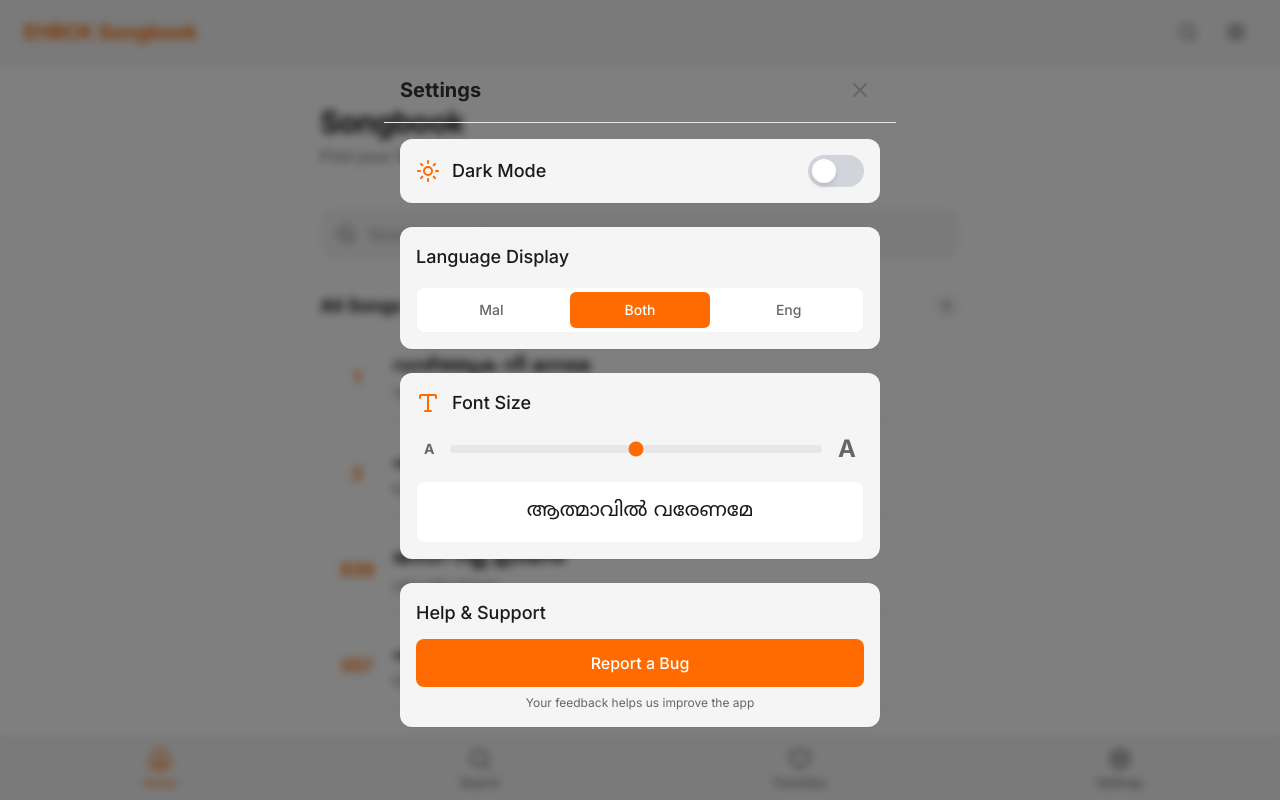
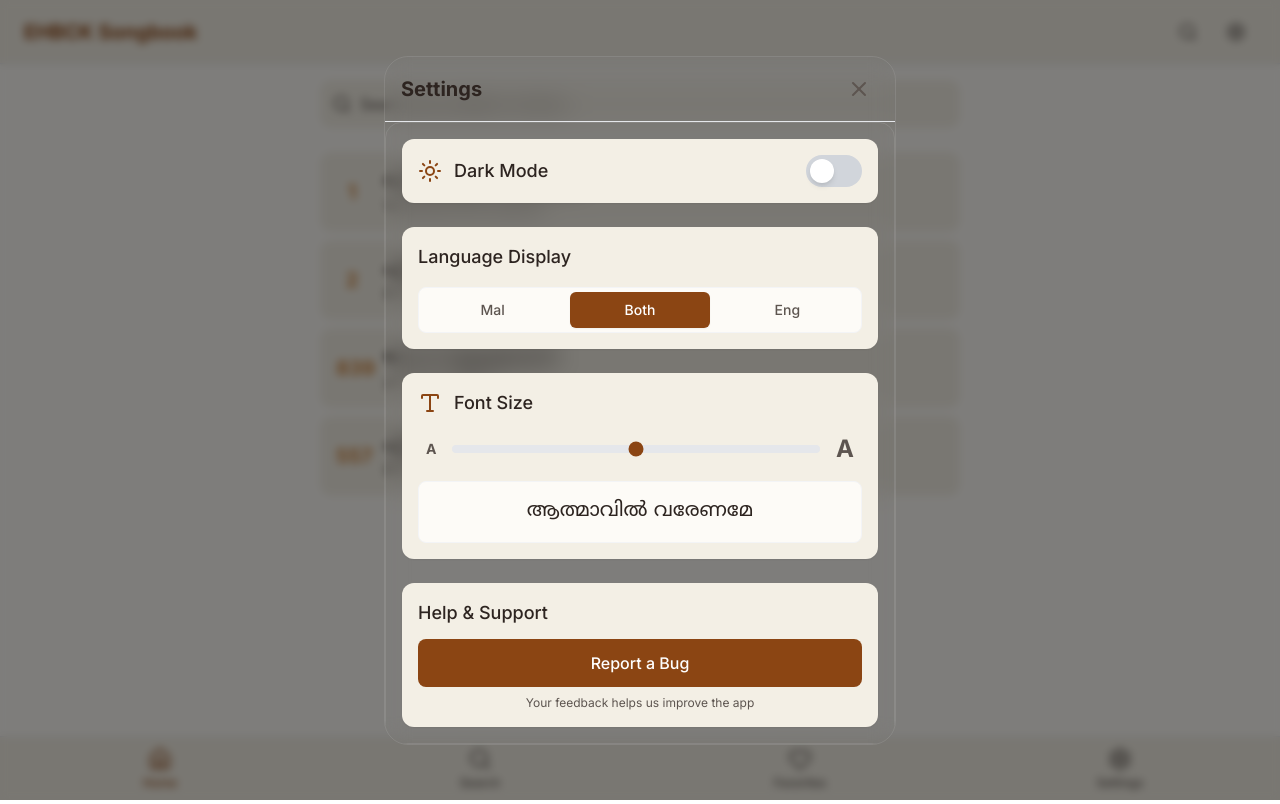
Before and after one commit to brianroyee/PWAsongbook, a React (Vite) app: page / in a window 1280 px wide. Both pictures are taken after a click on the button "Settings". Built offline with nearby package versions, Linux system fonts and the light colour scheme.

Commit message:
feat: implement initial application structure, styling, and song listing with search functionality.

```diff
--- a/src/components/features/SongList.tsx
+++ b/src/components/features/SongList.tsx
@@ -1,46 +1,25 @@
 import { Link } from 'react-router-dom';
 import type { Song } from '../../lib/songs';
-import { motion } from 'framer-motion';
 
 interface SongListProps {
   songs: Song[];
 }
 
-const container = {
-  hidden: { opacity: 0 },
-  show: {
-    opacity: 1,
-    transition: {
-      staggerChildren: 0.05
-    }
-  }
-};
-
-const item = {
-  hidden: { opacity: 0, y: 20 },
-  show: { opacity: 1, y: 0 }
-};
-
 export const SongList = ({ songs }: SongListProps) => {
   return (
-    <motion.div
-      className="space-y-3"
-      variants={container}
-      initial="hidden"
-      animate="show"
-    >
+    <div className="space-y-2">
       {songs.map((song) => (
-        <motion.div key={song.id} variants={item}>
         <Link
+          key={song.id}
           to={`/song/${song.id}`}
-            className="card block p-4 active:scale-[0.98] group"
+          className="block bg-bg-secondary p-4 rounded-xl active:scale-[0.98] transition-transform"
         >
           <div className="flex items-center gap-4">
-              <span className="text-lg font-heading font-bold text-accent-primary w-10 text-center bg-accent-primary/10 rounded-lg py-1.5 transition-colors group-hover:bg-accent-primary group-hover:text-white">
+            <span className="text-xl font-bold text-accent-secondary w-8 text-center">
               {song.number}
             </span>
             <div className="flex-1 min-w-0">
-                <h3 className="font-malayalam font-bold text-lg truncate text-text-primary mb-0.5 group-hover:text-accent-primary transition-colors">
+              <h3 className="font-malayalam font-bold text-lg truncate text-text-primary">
                 {song.title_mal}
               </h3>
               <p className="text-sm text-text-secondary truncate font-english">
@@ -49,8 +28,7 @@ export const SongList = ({ songs }: SongListProps) => {
             </div>
           </div>
         </Link>
-        </motion.div>
       ))}
-    </motion.div>
+    </div>
   );
 };
--- a/src/components/layout/AppShell.tsx
+++ b/src/components/layout/AppShell.tsx
@@ -8,9 +8,9 @@ export const AppShell = () => {
   useTheme();
 
   return (
-    <div className="min-h-screen flex flex-col">
+    <div className="min-h-screen bg-bg-primary text-text-primary flex flex-col">
       <Header />
-      <main className="flex-1 pt-20 pb-24 max-w-2xl mx-auto w-full overflow-y-auto">
+      <main className="flex-1 pt-20 pb-24 px-4 max-w-2xl mx-auto w-full overflow-y-auto">
         <Outlet />
       </main>
       <BottomNav />
--- a/src/index.css
+++ b/src/index.css
@@ -1,91 +1,103 @@
 @import url("https://fonts.googleapis.com/css2?family=Inter:wght@400;500;600;700&family=Manjari:wght@400;700&family=Noto+Sans+Malayalam:wght@400;700&display=swap");
 
 @tailwind base;
-@tailwind components;
+/* Warm color palette */
+:root {
+  --color-text-primary: hsl(0, 0%, 95%);
+  --color-text-secondary: hsl(0, 0%, 70%);
+}
+
+/* Glassmorphism for modals and panels */
+.glass {
+  background: var(--color-bg-glass);
+  backdrop-filter: blur(12px);
+  -webkit-backdrop-filter: blur(12px);
+  border: 1px solid hsla(0, 0%, 100%, 0.1);
+  border-radius: 1rem;
+}
+
+/* Gradient background for app root */
+body {
+  background: linear-gradient(135deg, hsl(210, 30%, 12%), hsl(210, 30%, 18%));
+  color: var(--color-text-primary);
+}
+
+/* Keyframe animations */
+@keyframes fadeInUp {
+  0% { opacity: 0; transform: translateY(20px); }
+  100% { opacity: 1; transform: translateY(0); }
+}
+
+@keyframes pulseScale {
+  0%, 100% { transform: scale(1); }
+  50% { transform: scale(1.05); }
+}
+
+/* Utility classes */
+.animate-fade-in-up {
+  animation: fadeInUp 0.4s ease forwards;
+}
+
+.hover-scale {
+  transition: transform 0.2s ease;
+}
+.hover-scale:hover {
+  transform: scale(1.03);
+}
+
+/* Button micro‑animation */
+.btn-primary {
+  background: var(--color-accent);
+  color: var(--color-text-primary);
+  padding: 0.5rem 1rem;
+  border-radius: 0.5rem;
+  transition: background 0.3s ease, transform 0.2s ease;
+}
+.btn-primary:hover {
+  background: hsl(210, 70%, 50%);
+  transform: scale(1.05);
+}
 @tailwind utilities;
 
 @layer base {
   :root {
-    /* Style Guide Theme: Orange, Black, White */
-    --bg-primary: #FFFFFF; /* Pure White */
-    --bg-secondary: #F5F5F5; /* Light Gray */
-
-    --text-primary: #1A1A1A; /* Near Black */
-    --text-secondary: #666666; /* Mid Gray */
-
-    --accent-primary: #FF6B00; /* Vibrant Orange */
-    --accent-secondary: #FF8533; /* Lighter Orange */
-
-    --status-error: #FF3B30;
-
-    /* Helper for glass/card if needed */
-    --color-primary: #FF6B00;
+    --bg-primary: #fdfbf7;
+    --bg-secondary: #f3efe5;
+    --text-primary: #2d2420;
+    --text-secondary: #5d5550;
+    --accent-primary: #8b4513;
+    --accent-secondary: #cd853f;
+    --status-error: #d32f2f;
   }
 
   .dark {
-    /* Dark Mode Adaptation */
-    --bg-primary: #000000; /* Pure Black */
-    --bg-secondary: #1C1C1E; /* Dark Gray */
-
-    --text-primary: #FFFFFF;
-    --text-secondary: #8E8E93;
-
-    --accent-primary: #FF8533; /* Lighter Orange */
-    --accent-secondary: #FF6B00;
-
-    --status-error: #FF453A;
-
-    --color-primary: #FF8533;
+    --bg-primary: #121212;
+    --bg-secondary: #1e1e1e;
+    --text-primary: #e0e0e0;
+    --text-secondary: #a0a0a0;
+    --accent-primary: #d2b48c;
+    --accent-secondary: #cd853f;
+    --status-error: #ef5350;
   }
 
   body {
     @apply bg-bg-primary text-text-primary font-english transition-colors duration-200;
-    background-image: none;
   }
 }
 
-/* Minimalist Card */
-.card {
-  @apply bg-white dark:bg-bg-secondary rounded-2xl shadow-sm border border-gray-100 dark:border-gray-800 transition-all duration-200;
-}
-.card:hover {
-  @apply shadow-md transform -translate-y-1;
-  border-color: var(--color-primary);
-}
-
-/* Clean Inputs */
-input[type="text"], input[type="search"] {
-  @apply bg-bg-secondary border-transparent focus:bg-white focus:border-accent-primary focus:ring-2 transition-all duration-200;
-  --tw-ring-color: rgba(255, 107, 0, 0.2); /* Manual opacity for ring */
-}
-
-/* Typography */
 .font-malayalam {
   font-family: 'Noto Sans Malayalam', sans-serif;
 }
+
 .font-english {
   font-family: "Inter", sans-serif;
 }
-.font-heading {
-  font-family: "Inter", sans-serif; /* Switch to Inter for cleaner look */
-  letter-spacing: -0.02em;
-}
 
-/* Utilities */
 .scrollbar-hide::-webkit-scrollbar {
   display: none;
 }
+
 .scrollbar-hide {
   -ms-overflow-style: none;
   scrollbar-width: none;
 }
-
-/* Animations */
-.animate-fade-in-up {
-  animation: fadeInUp 0.3s ease-out forwards; /* Snappier animation */
-}
-
-@keyframes fadeInUp {
-  0% { opacity: 0; transform: translateY(10px); }
-  100% { opacity: 1; transform: translateY(0); }
-}
--- a/src/pages/Home.tsx
+++ b/src/pages/Home.tsx
@@ -8,36 +8,19 @@ export const Home = () => {
   const filteredSongs = searchSongs(query);
 
   return (
-    <div className="space-y-6 px-4 pt-6">
-      <header className="mb-8">
-        <h1 className="text-3xl font-heading font-bold text-text-primary mb-1">Songbook</h1>
-        <p className="text-text-secondary">Find your favorite hymns</p>
-      </header>
-
-      <div className="sticky top-4 z-20 bg-bg-primary/95 backdrop-blur-sm py-2 -mx-4 px-4 transition-all">
+    <div className="space-y-6">
       <div className="relative">
-          <Search className="absolute left-4 top-1/2 -translate-y-1/2 w-5 h-5 text-text-secondary" />
+        <Search className="absolute left-3 top-1/2 -translate-y-1/2 w-5 h-5 text-text-secondary" />
         <input
           type="text"
           placeholder="Search by number or lyrics..."
-            className="w-full bg-bg-secondary pl-12 pr-4 py-3.5 rounded-2xl border-none focus:ring-2 focus:ring-primary/20 outline-none text-text-primary placeholder:text-text-secondary/60 font-medium transition-all"
+          className="w-full bg-bg-secondary pl-10 pr-4 py-3 rounded-xl border-none focus:ring-2 focus:ring-accent-primary outline-none transition-shadow text-text-primary placeholder:text-text-secondary"
           value={query}
           onChange={(e) => setQuery(e.target.value)}
         />
       </div>
-      </div>
 
-      <div>
-        <div className="flex items-center justify-between mb-4">
-          <h2 className="text-lg font-bold text-text-primary">
-            {query ? 'Results' : 'All Songs'}
-          </h2>
-          <span className="text-xs font-medium text-text-secondary bg-bg-secondary px-2.5 py-1 rounded-full">
-            {filteredSongs.length}
-          </span>
-        </div>
       <SongList songs={filteredSongs} />
-      </div>
     </div>
   );
 };
```
Lines whose indentation alone changed are shown as unchanged.
